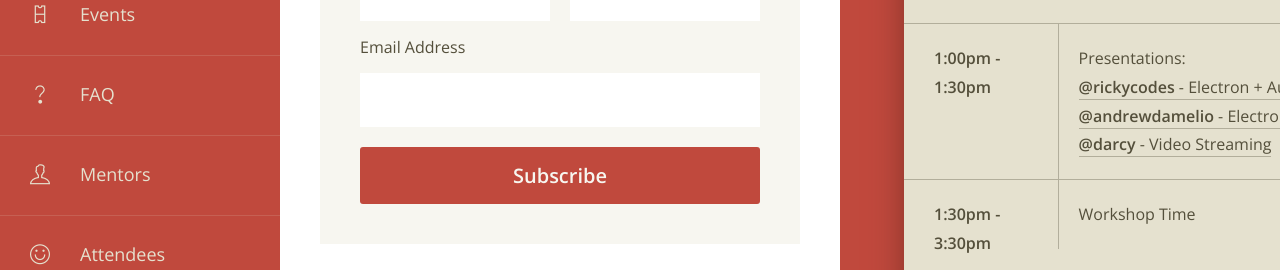
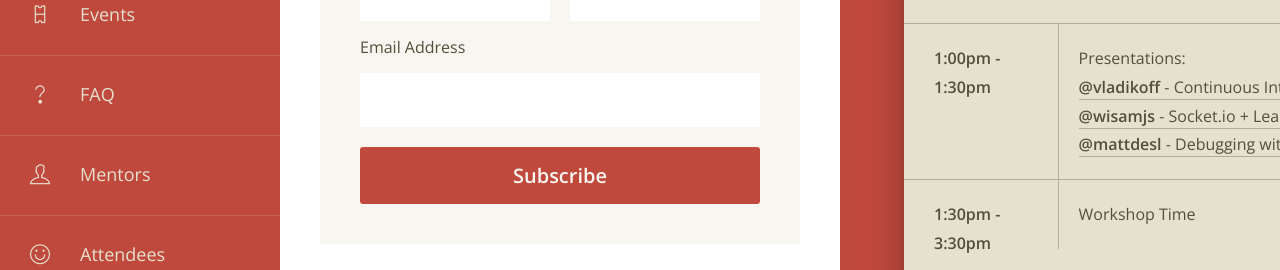
Before and after one commit to nodeschool/toronto, a Jekyll site: the page built from index.html, in a window 1280 px wide and 900 px high, scrolled down 935 px. Shown: the part 184-454 px from the top of the window. Built offline with Jekyll 4.4.1, drawn with Linux system fonts in a browser that asks for light colours; comment, search, counter and statistics services are not loaded.

Commit message:
Add speakers to the event

```diff
--- a/_layouts/index.html
+++ b/_layouts/index.html
@@ -213,9 +213,9 @@
                 <li class="row">
                   <span class="time">1:00pm - 1:30pm</span>
                   <span class="name">Presentations:<br>
-                    <a href="http://twitter.com/rickycodes"><strong>@rickycodes</strong> - Electron + Audio</a><br>
-                    <a href="http://twitter.com/andrewdamelio"><strong>@andrewdamelio</strong> - Electron + Emojis</a><br>
-                    <a href="http://twitter.com/darcy"><strong>@darcy</strong> - Video Streaming</a>
+                    <a href="http://twitter.com/vladikoff"><strong>@vladikoff</strong> - Continuous Integration</a><br>
+                    <a href="http://twitter.com/wisamjs"><strong>@wisamjs</strong> - Socket.io + Leap Motion</a><br>
+                    <a href="http://twitter.com/mattdesl"><strong>@mattdesl</strong> - Debugging with HiHat</a>
                   </span>
                 </li>
                 <li class="row">
```
